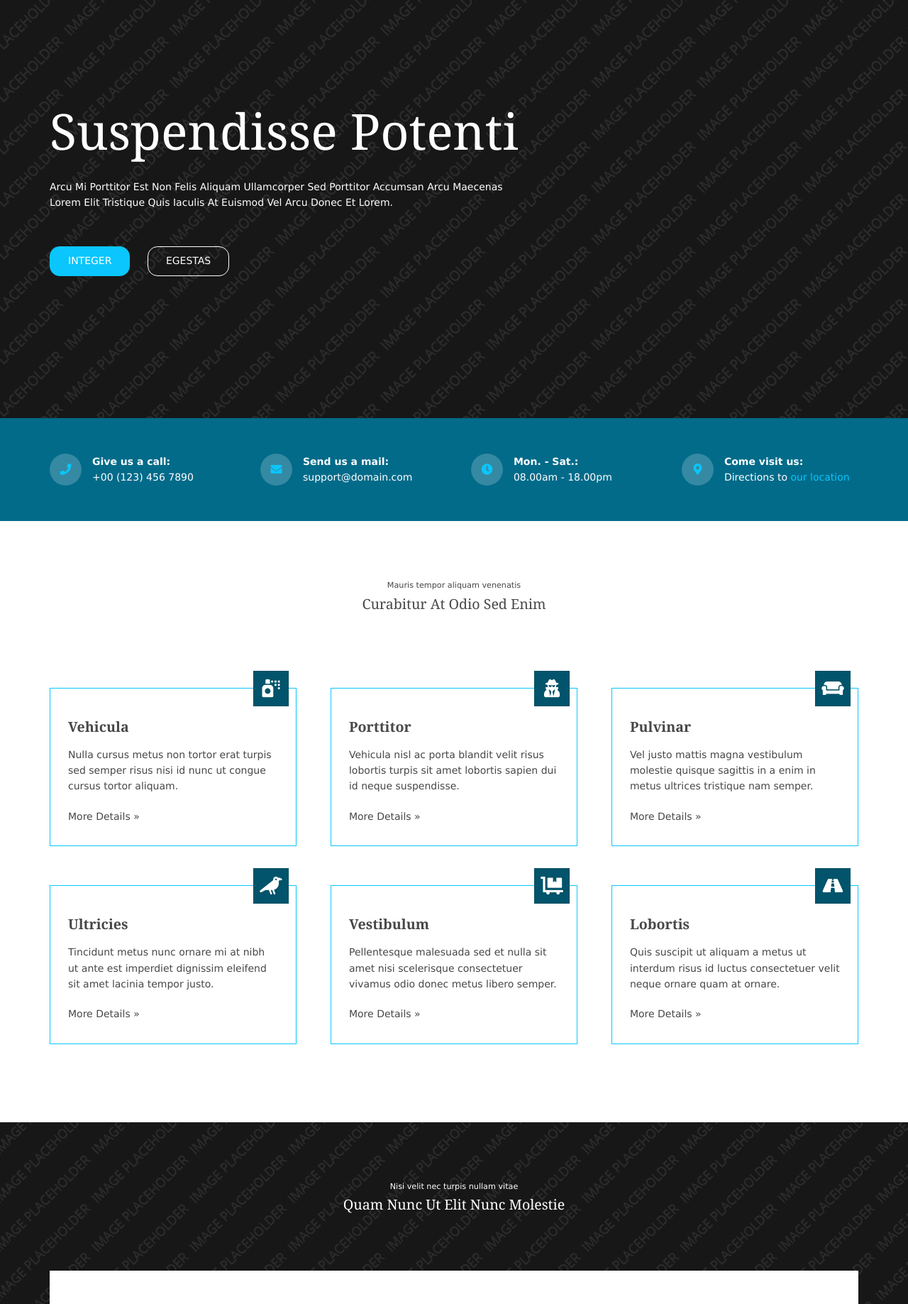
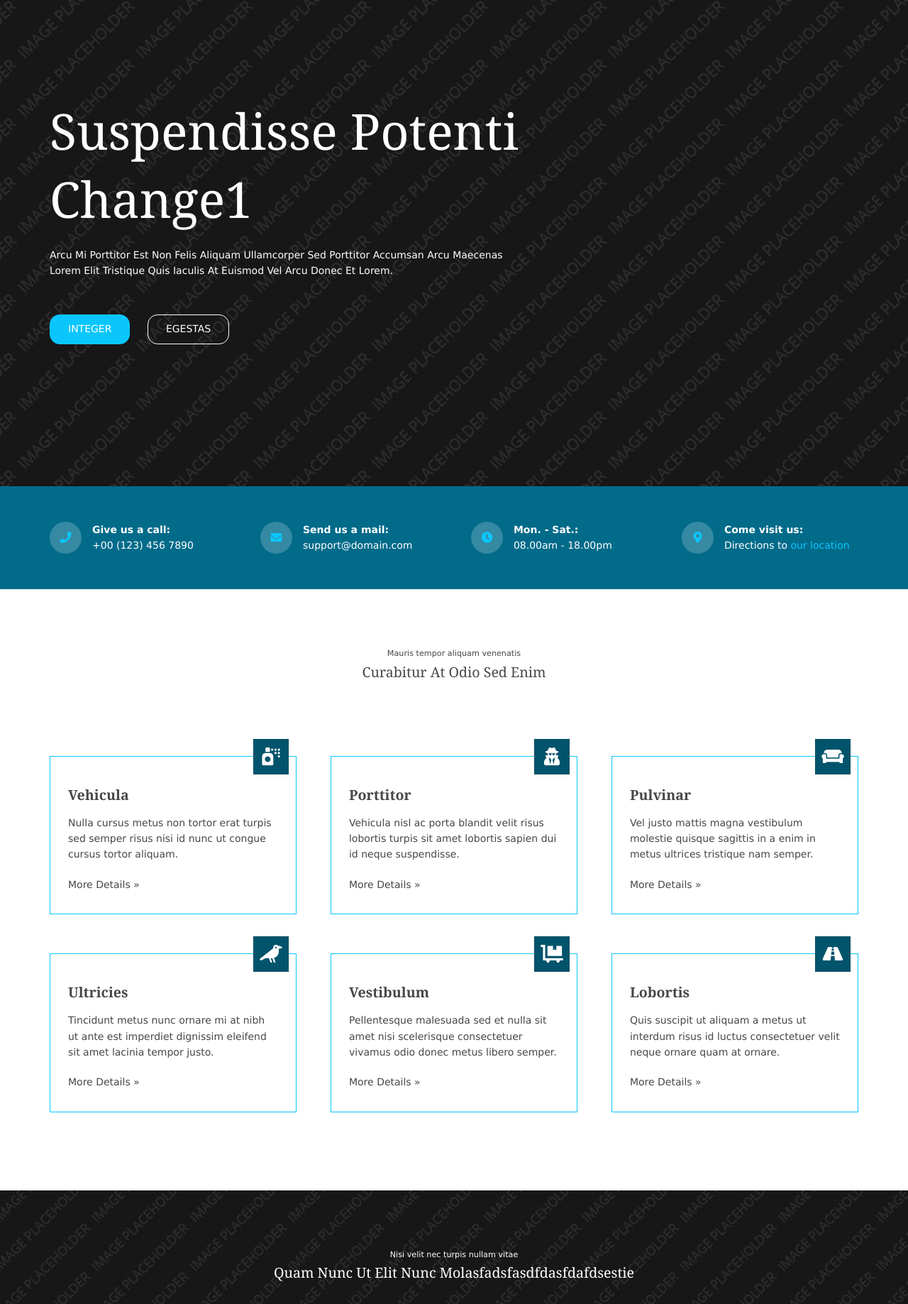
Before and after one commit to Chaminda90/IIT-CC-CW-Coinbase, a plain HTML site: page index.html in a window 1280 px wide. Shown: the part 220-2057 px from the top of the page at 71% size. Drawn offline with Linux system fonts and the light colour scheme.

Commit message:
commit_1

```diff
--- a/index.html
+++ b/index.html
@@ -70,7 +70,7 @@
   <div id="pageintro" class="hoc clear">
     <!-- ################################################################################################ -->
     <article>
-      <h3 class="heading">Suspendisse potenti</h3>
+      <h3 class="heading">Suspendisse potenti change1</h3>
       <p>Arcu mi porttitor est non felis aliquam ullamcorper sed porttitor accumsan arcu maecenas lorem elit tristique quis iaculis at euismod vel arcu donec et lorem.</p>
       <footer>
         <ul class="nospace inline pushright">
@@ -177,7 +177,7 @@
     <!-- ################################################################################################ -->
     <div class="sectiontitle">
       <p class="nospace font-xs">Nisi velit nec turpis nullam vitae</p>
-      <h6 class="heading">Quam nunc ut elit nunc molestie</h6>
+      <h6 class="heading">Quam nunc ut elit nunc molasfadsfasdfdasfdafdsestie</h6>
     </div>
     <article id="points" class="group">
       <div class="two_third first">
```
